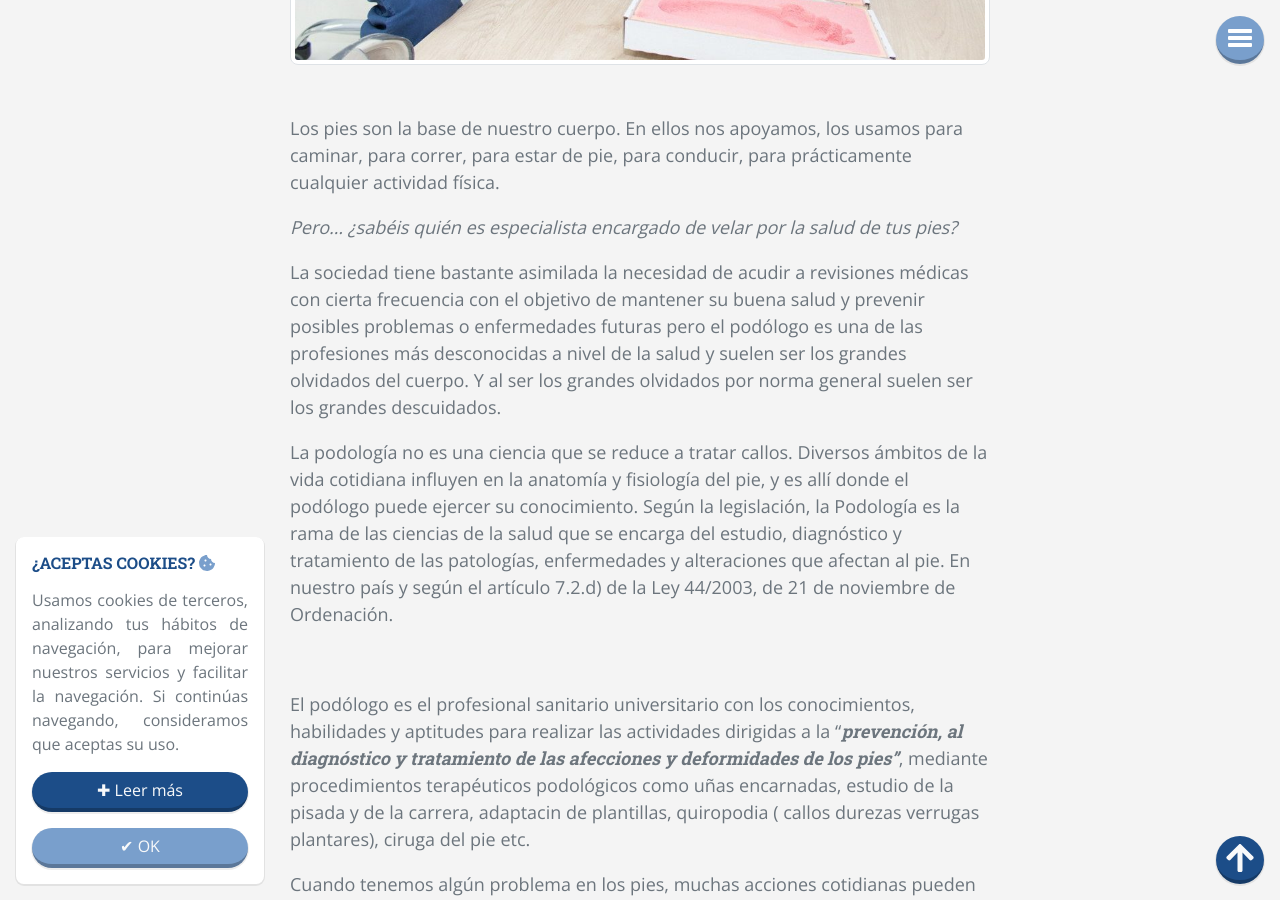
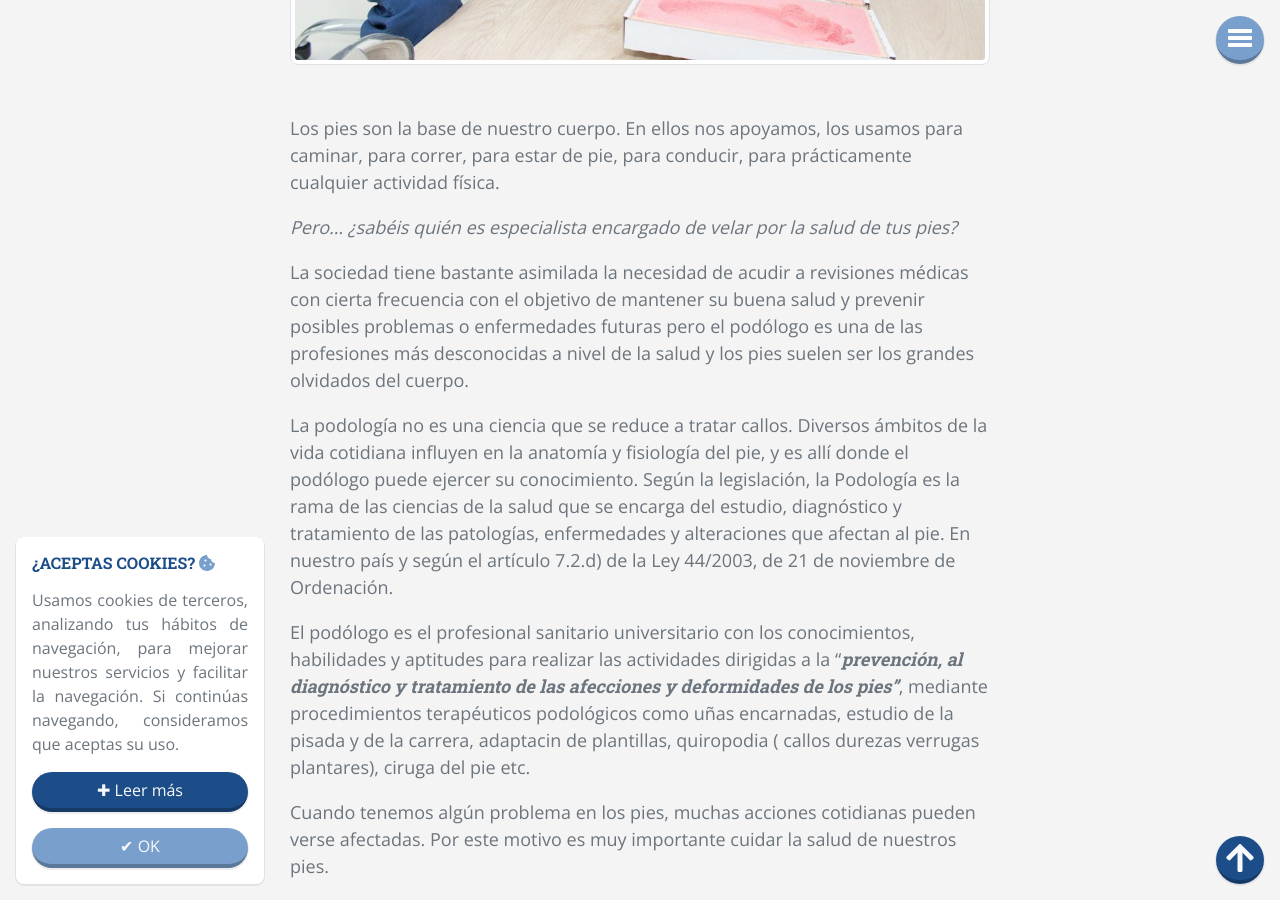
Before and after one commit to lorensansol/clinicalopezdelamo.com, a Jekyll site: the page built from _posts/2021-02-03-acudir-podologo-salud-pie.md, in a window 1280 px wide and 900 px high, scrolled down 815 px. Built offline with Jekyll 4.4.1, drawn with Linux system fonts in a browser that asks for light colours; nearby versions of some CDN libraries.

Commit message:
Update Posts “2021-02-03-acudir-podologo-salud-pie”

```diff
--- a/_posts/2021-02-03-acudir-podologo-salud-pie.md
+++ b/_posts/2021-02-03-acudir-podologo-salud-pie.md
@@ -15,11 +15,9 @@ Los pies son la base de nuestro cuerpo. En ellos nos apoyamos, los usamos para c
 
 *Pero… ¿sabéis quién es especialista encargado de velar por la salud de tus pies?*
 
-La sociedad tiene bastante asimilada la necesidad de acudir a revisiones médicas con cierta frecuencia con el objetivo de mantener su buena salud y prevenir posibles problemas o enfermedades futuras pero el podólogo es una de las profesiones más desconocidas a nivel de la salud y suelen ser los grandes olvidados del cuerpo. Y al ser los grandes olvidados por norma general suelen ser los grandes descuidados.
+La sociedad tiene bastante asimilada la necesidad de acudir a revisiones médicas con cierta frecuencia con el objetivo de mantener su buena salud y prevenir posibles problemas o enfermedades futuras pero el podólogo es una de las profesiones más desconocidas a nivel de la salud y los pies suelen ser los grandes olvidados del cuerpo.
 
 La podología no es una ciencia que se reduce a tratar callos. Diversos ámbitos de la vida cotidiana influyen en la anatomía y fisiología del pie, y es allí donde el podólogo puede ejercer su conocimiento. Según la legislación, la Podología es la rama de las ciencias de la salud que se encarga del estudio, diagnóstico y tratamiento de las patologías, enfermedades y alteraciones que afectan al pie. En nuestro país y según el artículo 7.2.d) de la Ley 44/2003, de 21 de noviembre de Ordenación.
-
-
 
 El podólogo es el profesional sanitario universitario con los conocimientos, habilidades y aptitudes para realizar las actividades dirigidas a la “***prevención, al diagnóstico y tratamiento de las afecciones y deformidades de los pies”***, mediante procedimientos terapéuticos podológicos como uñas encarnadas, estudio de la pisada y de la carrera, adaptacin de plantillas, quiropodia ( callos durezas verrugas plantares), ciruga del pie etc.
 
```
